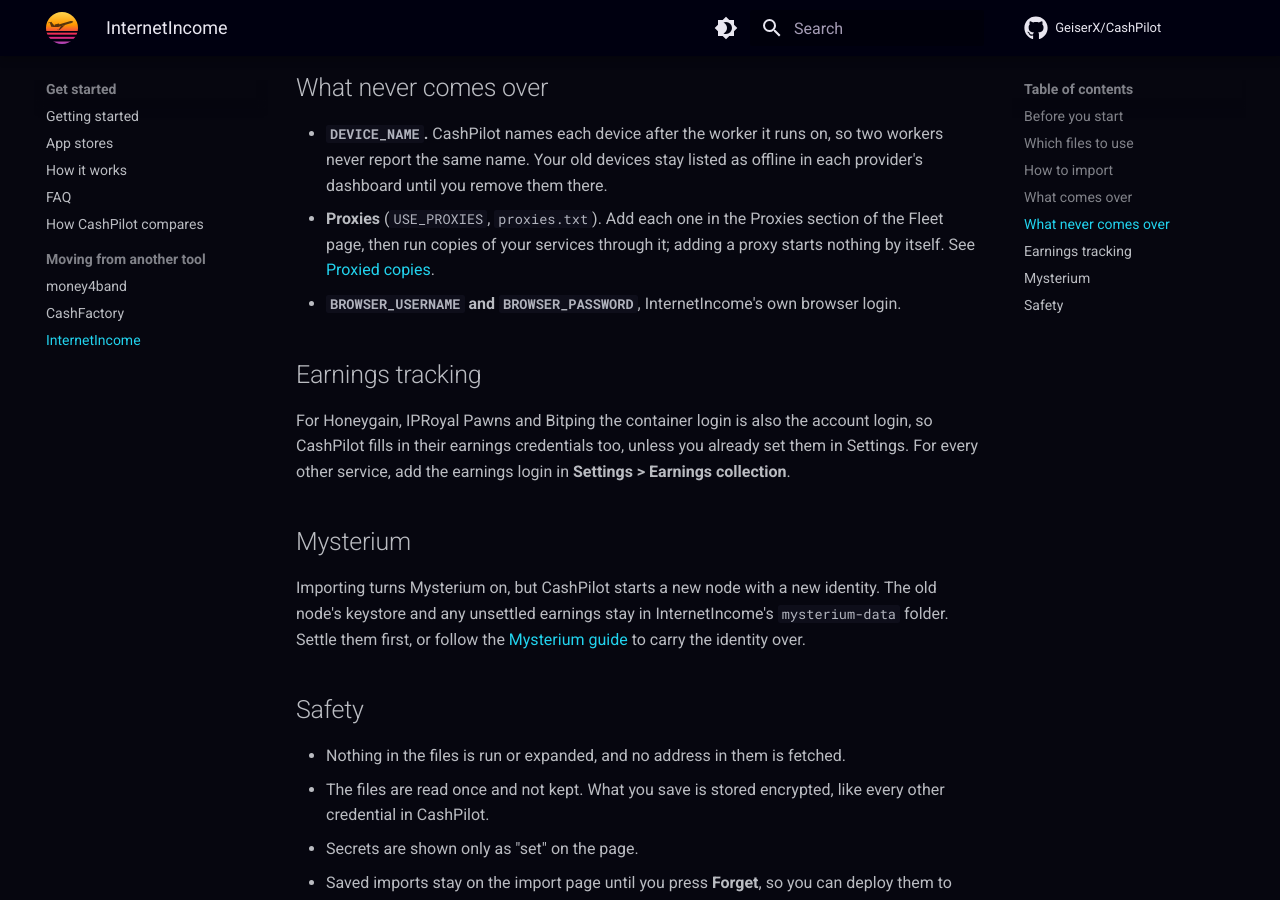
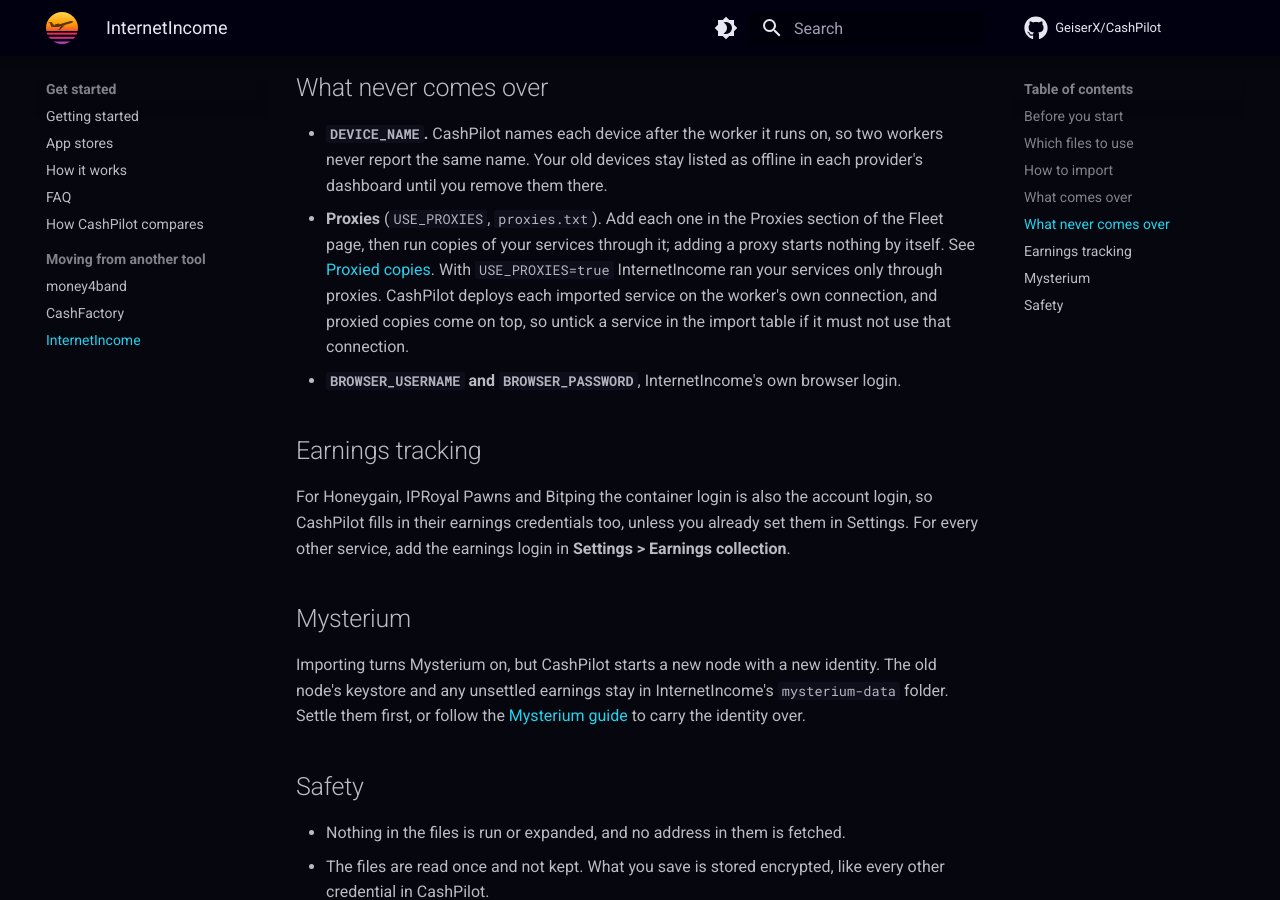
Before and after one commit to GeiserX/CashPilot, an MkDocs documentation site: the page built from docs/migrate/internetincome.md, in a window 1280 px wide and 900 px high, scrolled down 2618 px. Built offline with MkDocs 1.6.1 and Material for MkDocs 9.7.7, drawn with Linux system fonts in a browser that asks for light colours; comment, search, counter and statistics services are not loaded.

Commit message:
fix(import): warn that InternetIncome proxy users get services on the worker's own connection

```diff
--- a/docs/migrate/internetincome.md
+++ b/docs/migrate/internetincome.md
@@ -94,6 +94,10 @@
 - **Proxies** (`USE_PROXIES`, `proxies.txt`). Add each one in the Proxies
   section of the Fleet page, then run copies of your services through it;
   adding a proxy starts nothing by itself. See [Proxied copies](../proxies.md).
+  With `USE_PROXIES=true` InternetIncome ran your services only through
+  proxies. CashPilot deploys each imported service on the worker's own
+  connection, and proxied copies come on top, so untick a service in the
+  import table if it must not use that connection.
 - **`BROWSER_USERNAME` and `BROWSER_PASSWORD`**, InternetIncome's own browser
   login.
 
```
Also changed, not shown: 1 other file.
